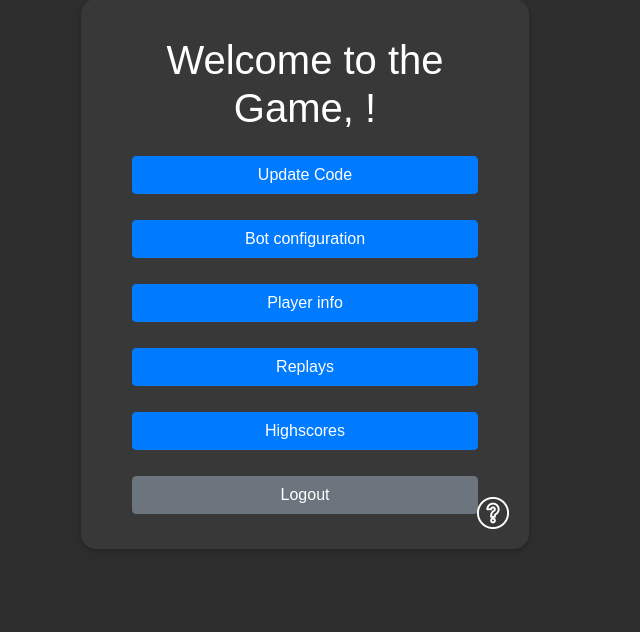
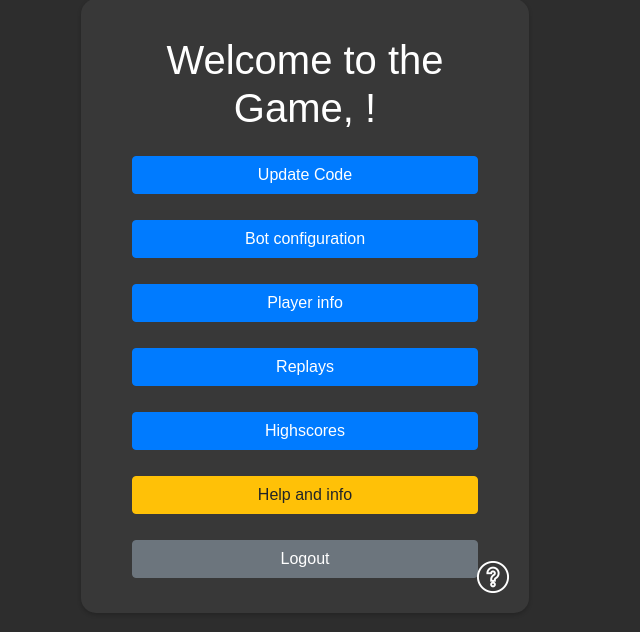
Before and after one commit to mrs714/CaptureTheFlag, a Flask app: page /main_menu in a window 1280 px wide. Shown: the part 14-646 px from the top of the page, without its empty margins (335-975 px from the left). Run offline with Flask 3, Linux system fonts and the light colour scheme; the visitor is signed in with stand-in values (Sample User, id 1); some libraries are stand-ins or nearby versions.

Commit message:
Visual changes

```diff
--- a/static/main_menu_script.js
+++ b/static/main_menu_script.js
@@ -2,28 +2,33 @@
 welcome_text.innerHTML = 'Welcome to the Game, ' + username + '!';
 
 // Function to redirect to the "Update Code" page
-function redirectToUpdateCode() {
+function update_code() {
   window.location.href = '/update_code';
 }
 
+// Function to redirect to the "Bot Config" page
+function bot_config() {
+  window.location.href = '/bot_config';
+}
+
+// Function to redirect to the "Player Info" page
+function player_info() {
+  window.location.href = '/player_info';
+}
+
 // Function to redirect to the "Replays" page
-function redirectToReplays() {
+function replays() {
   window.location.href = '/replays';
 }
 
 // Function to redirect to the "Highscores" page
-function redirectToHighscores() {
+function highscores() {
   window.location.href = '/highscores';
 }
 
-// Function to redirect to the "Player Info" page
-function redirectToPlayerInfo() {
-  window.location.href = '/player_info';
-}
-
-// Function to redirect to the "Bot Config" page
-function redirectToBotConfig() {
-  window.location.href = '/bot_config';
+// Function to redirect to the "Help" page
+function help() {
+  window.location.href = '/help';
 }
 
 // Log off user:
--- a/templates/main_menu.html
+++ b/templates/main_menu.html
@@ -12,19 +12,22 @@
       <h1 class="text-center mt-4" id="welcome_text"></h1>
 
       <!-- Button to update code -->
-      <button class="btn btn-primary mt-3" onclick="redirectToUpdateCode()">Update Code</button>
+      <button class="btn btn-primary mt-3" onclick="update_code()">Update Code</button>
 
       <!-- Button to view bot configuration -->
-      <button class="btn btn-primary mt-3" onclick="redirectToBotConfig()">Bot configuration</button>
+      <button class="btn btn-primary mt-3" onclick="bot_config()">Bot configuration</button>
 
       <!-- Button to view player info -->
-      <button class="btn btn-primary mt-3" onclick="redirectToPlayerInfo()">Player info</button>
+      <button class="btn btn-primary mt-3" onclick="player_info()">Player info</button>
 
       <!-- Button to view replays -->
-      <button class="btn btn-primary mt-3" onclick="redirectToReplays()">Replays</button>
+      <button class="btn btn-primary mt-3" onclick="replays()">Replays</button>
 
       <!-- Button to view highscores -->
-      <button class="btn btn-primary mt-3" onclick="redirectToHighscores()">Highscores</button>
+      <button class="btn btn-primary mt-3" onclick="highscores()">Highscores</button>
+
+      <!-- Button to the help page -->
+      <button class="btn btn-warning mt-3" onclick="help()">Help and info</button>
 
       <!-- Button to logout -->
       <button class="btn btn-secondary mt-3" onclick="logout()">Logout</button>
--- a/templates/replays.html
+++ b/templates/replays.html
@@ -23,7 +23,7 @@
       </tbody>
     </table>
 
-    <button class="btn btn-secondary mt-3" type="button" data-toggle="collapse" onclick="video_button()" id="video_button" data-target="#videoCollapse">Show last video</button>
+    <button class="btn btn-primary mt-3" type="button" data-toggle="collapse" onclick="video_button()" id="video_button" data-target="#videoCollapse">Show last video</button>
 
     <!-- Collapsible video iframe -->
     <div id="videoCollapse" class="collapse">
```
